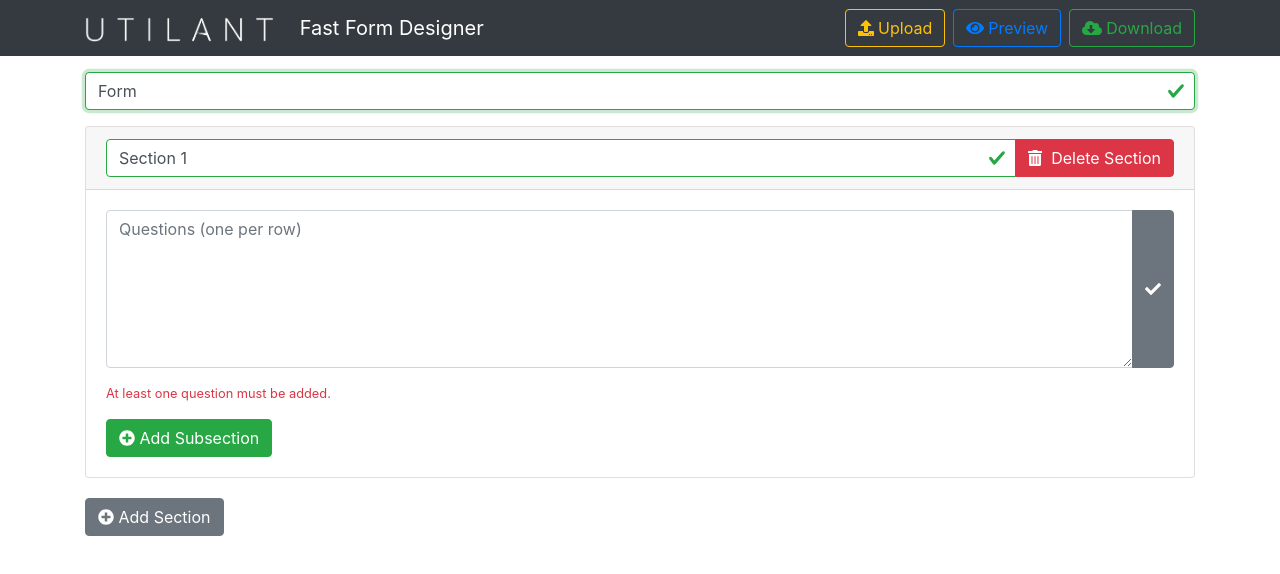
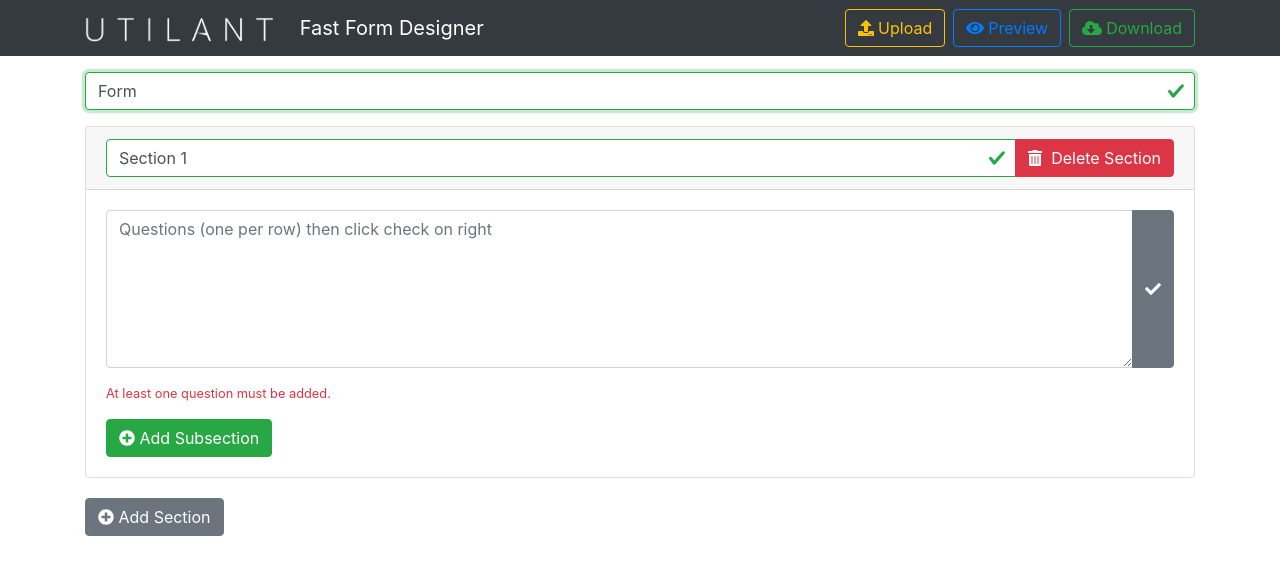
Before and after one commit to nstuyvesant/fast-form, a Vue app: page / in a window 1280 px wide. Shown: the top 574 px of the page. Built offline with nearby package versions, Linux system fonts and the light colour scheme.

Commit message:
chore(SectionEditor): change placeholder

```diff
--- a/src/components/SectionEditor.vue
+++ b/src/components/SectionEditor.vue
@@ -12,7 +12,7 @@
     .card-text
       .form-group
         .input-group
-          textarea.form-control.questions(v-model.trim='rawQuestions', rows=6, placeholder='Questions (one per row)')
+          textarea.form-control.questions(v-model.trim='rawQuestions', rows=6, placeholder='Questions (one per row) then click check on right')
           .input-group-append
             button.btn.btn-secondary.check(@click='rawQuestionsParse', type='button')
               fa(:icon='["fas", "check"]')
```
